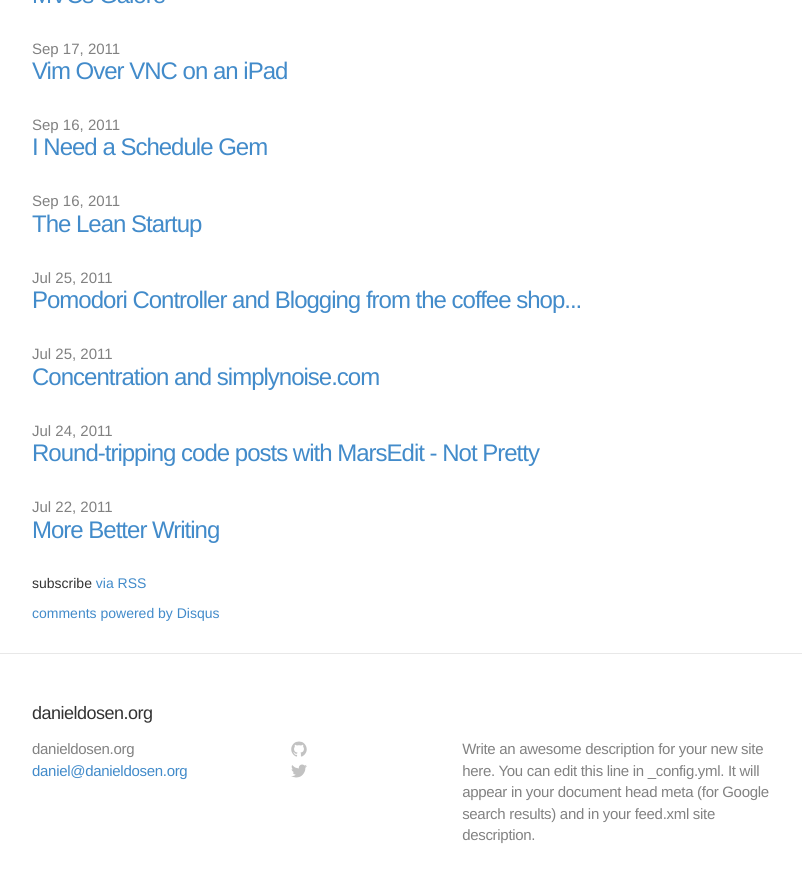
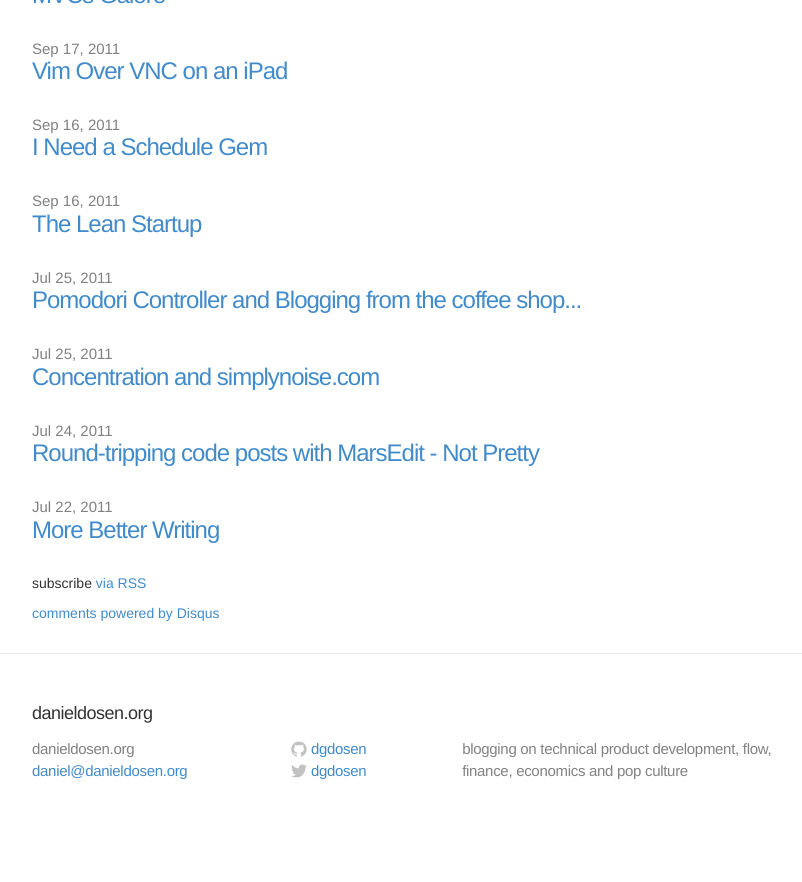
Before and after one commit to dgdosen/danieldosen_org, a Jekyll site: the page built from index.html, in a window 1280 px wide and 900 px high, scrolled down 690 px. Shown: the top 882 px of the window, without its empty margins (238-1040 px from the left). Built offline with Jekyll 4.4.1, drawn with Linux system fonts in a browser that asks for light colours; nearby versions of some CDN libraries; library files that are not in the unit come from our copies; comment, search, counter and statistics services are not loaded; after the commit the page ends 1526 px from its top, so only the background shows below that.

Commit message:
updates for a cleaner site...

```diff
--- a/_config.yml
+++ b/_config.yml
@@ -1,11 +1,12 @@
 # Site settings
 title: danieldosen.org
 email: daniel@danieldosen.org
-description: "Write an awesome description for your new site here. You can edit this line in _config.yml. It will appear in your document head meta (for Google search results) and in your feed.xml site description."
+description: "blogging on technical product development, flow, finance, economics and pop culture"
 baseurl: ""
 url: "http://danieldosen.org"
+username: "dgdosen"
 
-# Build settings
+  # Build settings
 markdown: kramdown
 permalink: pretty
 sass:
```
